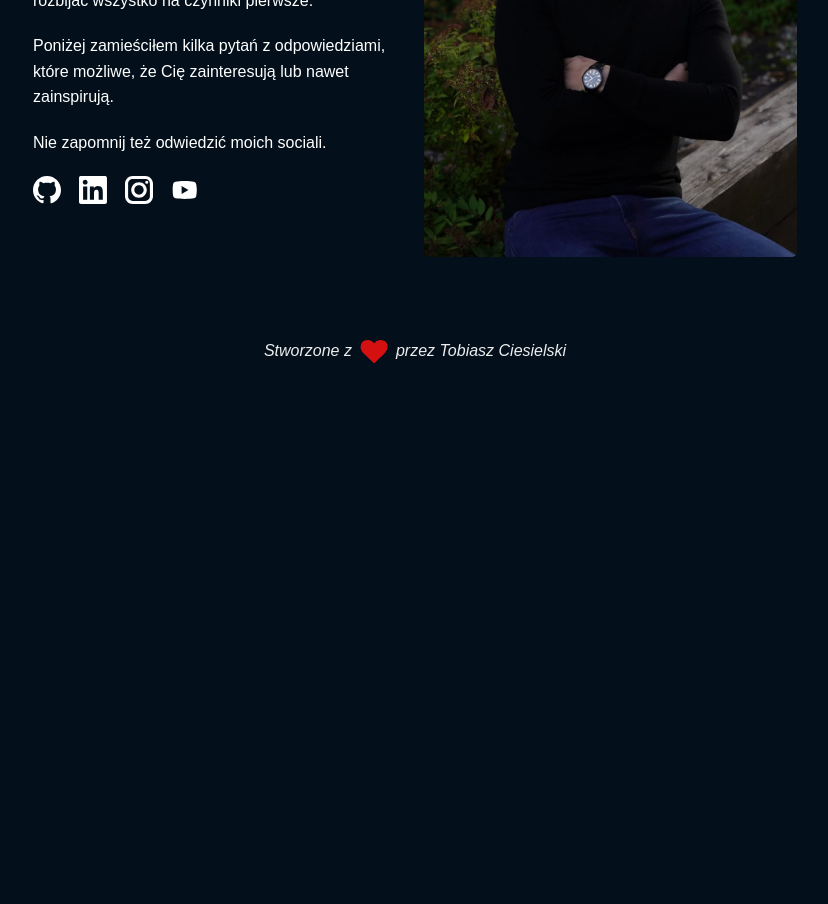
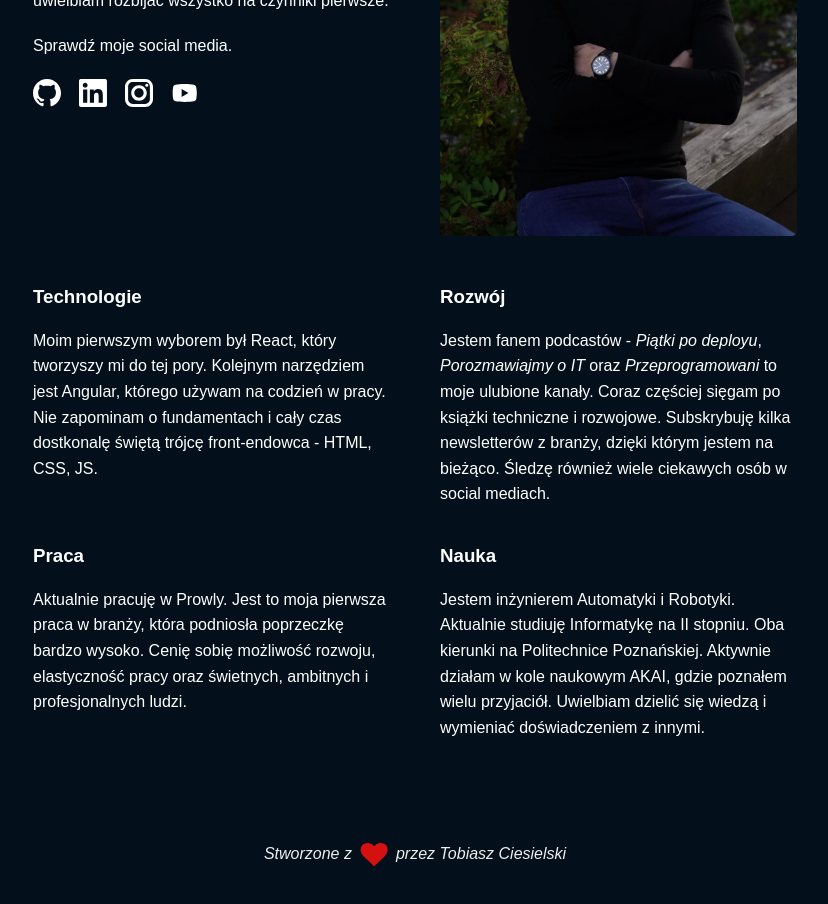
Before and after one commit to tobiaszciesielski/tciesielski.pl, a Next.js app: page /about in a window 1280 px wide. Shown: the part 480-1384 px from the top of the page, without its empty margins (225-1053 px from the left). Before the commit the page ends 885 px from the top, so only its background shows below. Built offline with nearby package versions, Linux system fonts and the light colour scheme.

Commit message:
Added questions to about page

```diff
--- a/pages/about.module.scss
+++ b/pages/about.module.scss
@@ -1,17 +1,27 @@
 @import 'variables';
 
 .about {
-  width: 100%;
-  display: grid;
-  grid-template-columns: 1fr 1fr;
-  gap: $size-5;
-
   p {
     line-height: 1.6;
     margin: 20px 0;
   }
+
+  &__me {
+    width: 100%;
+    display: grid;
+    grid-template-columns: 1fr 1fr;
+    gap: $size-8;
+    margin-bottom: $size-8;
+  }
+
+  &__image {
+    border-radius: 5px;
+  }
+
+  &__questions {
+    display: grid;
+    grid-template-columns: 1fr 1fr;
+    gap: $size-8;
+    row-gap: $size-5;
+  }
 }
-
-.about__image {
-  border-radius: 5px;
-}
--- a/pages/about.tsx
+++ b/pages/about.tsx
@@ -11,23 +11,20 @@ const About: NextPage = () => {
     <>
       <Header title="Poznajmy się bliżej" />
       <div className={styles.about}>
+        <div className={styles.about__me}>
           <div>
             <h2>Cześć!</h2>
             <p>
-            Mam na imię Tobiasz i jestem programistą front-end. Czerpię mnóstwo
-            frajdy z tego co robię i ciągle szukam nowych wyzwań i możliwości,
-            żeby poszerzać swoją wiedzę.
+              Mam na imię Tobiasz i jestem programistą front-end. Czerpię
+              mnóstwo frajdy z tego co robię i ciągle szukam nowych wyzwań i
+              możliwości, żeby poszerzać swoją wiedzę.
             </p>
             <p>
               Najważniejsze dla mnie jest bycie świadomym oraz pragmatycznym
               programistą, dlatego też uwielbiam rozbijać wszystko na czynniki
               pierwsze.
             </p>
-          <p>
-            Poniżej zamieściłem kilka pytań z odpowiedziami, które możliwe, że
-            Cię zainteresują lub nawet zainspirują.
-          </p>
-          <p>Nie zapomnij też odwiedzić moich sociali.</p>
+            <p>Sprawdź moje social media.</p>
             <Socials />
           </div>
           <Image
@@ -38,6 +35,46 @@ const About: NextPage = () => {
             alt="Tobiasz Ciesielski"
           />
         </div>
+        <div className={styles.about__questions}>
+          <div>
+            <h3>Technologie</h3>
+            <p>
+              Moim pierwszym wyborem był React, który tworzyszy mi do tej pory.
+              Kolejnym narzędziem jest Angular, którego używam na codzień w
+              pracy. Nie zapominam o fundamentach i cały czas dostkonalę świętą
+              trójcę front-endowca - HTML, CSS, JS.
+            </p>
+          </div>
+          <div>
+            <h3>Rozwój</h3>
+            <p>
+              Jestem fanem podcastów - <i>Piątki po deployu</i>,
+              <i> Porozmawiajmy o IT</i> oraz <i>Przeprogramowani</i> to moje
+              ulubione kanały. Coraz częściej sięgam po książki techniczne i
+              rozwojowe. Subskrybuję kilka newsletterów z branży, dzięki którym
+              jestem na bieżąco. Śledzę również wiele ciekawych osób w social
+              mediach.
+            </p>
+            <p></p>
+          </div>
+          <div>
+            <h3>Praca</h3>
+            <p>
+              Aktualnie pracuję w Prowly. Jest to moja pierwsza praca w branży,
+              która podniosła poprzeczkę bardzo wysoko. Cenię sobię możliwość
+              rozwoju, elastyczność pracy oraz świetnych, ambitnych i
+              profesjonalnych ludzi.
+            </p>
+          </div>
+          <div>
+            <h3>Nauka</h3>
+            <p>
+              Jestem inżynierem Automatyki i Robotyki. Aktualnie studiuję Informatykę na II stopniu. Oba kierunki na Politechnice Poznańskiej.
+              Aktywnie działam w kole naukowym AKAI, gdzie poznałem wielu przyjaciół. Uwielbiam dzielić się wiedzą i wymieniać doświadczeniem z innymi.
+            </p>
+          </div>
+        </div>
+      </div>
     </>
   );
 };
```
Lines whose indentation alone changed are shown as unchanged.
